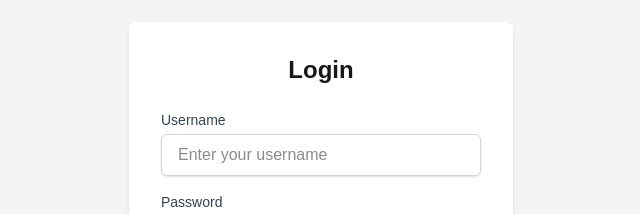
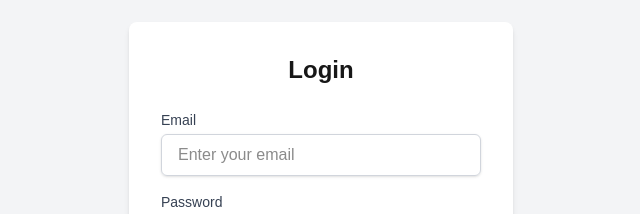
Before and after one commit to h3dg3-Wytch/solo, a Next.js app: page /login in a window 1280 px wide. Shown: the part 198-412 px from the top of the page, without its empty margins (319-959 px from the left). Built offline with nearby package versions, Linux system fonts and the light colour scheme.

Commit message:
feat: login page

```diff
--- a/src/app/login/actions.ts
+++ b/src/app/login/actions.ts
@@ -14,6 +14,8 @@
     email: formData.get('email') as string,
     password: formData.get('password') as string,
   }
+
+  console.log('form data', data)
 
   const { error } = await supabase.auth.signInWithPassword(data)
 
--- a/src/app/login/page.tsx
+++ b/src/app/login/page.tsx
@@ -7,13 +7,15 @@
         <h2 className="text-2xl font-bold text-center mb-6">Login</h2>
         <form className="space-y-4">
           <div>
-            <label htmlFor="username" className="block text-sm font-medium text-gray-700">
-              Username
+            <label htmlFor="email" className="block text-sm font-medium text-gray-700">
+              Email
             </label>
             <input
               type="text"
-              id="username"
-              placeholder="Enter your username"
+              id="email"
+              name="email"
+              placeholder="Enter your email"
+              required
               className="mt-1 block w-full px-4 py-2 border border-gray-300 rounded-md shadow-sm focus:ring-blue-500 focus:border-blue-500"
             />
           </div>
@@ -24,7 +26,9 @@
             <input
               type="password"
               id="password"
+              name="password"
               placeholder="Enter your password"
+              required
               className="mt-1 block w-full px-4 py-2 border border-gray-300 rounded-md shadow-sm focus:ring-blue-500 focus:border-blue-500"
             />
           </div>
@@ -38,6 +42,7 @@
           </div>
           <button
             type="submit"
+            formAction={login}
             className="w-full bg-blue-600 text-white py-2 px-4 rounded-md hover:bg-blue-700 transition-colors"
           >
             Log In
```
